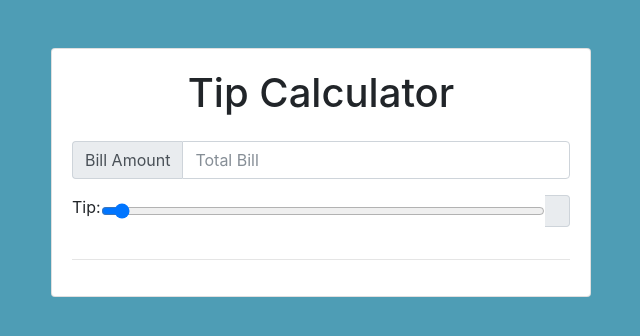
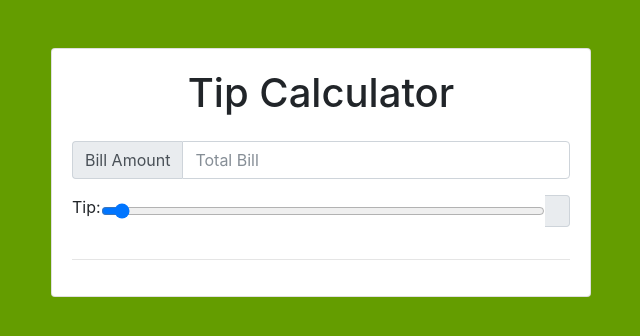
Before and after one commit to danielgermany/Tip-Calc, a plain HTML site: page index.html in a window 1280 px wide. Shown: the whole page, without its empty margins (319-959 px from the left). Drawn offline with nearby package versions, Linux system fonts and the light colour scheme.

Commit message:
Update styles.css

```diff
--- a/styles.css
+++ b/styles.css
@@ -3,5 +3,5 @@
 }
 
 body {
-     background-color: rgb(78, 157, 181);
+     background-color: rgb(100, 157, 0);
 }
```
